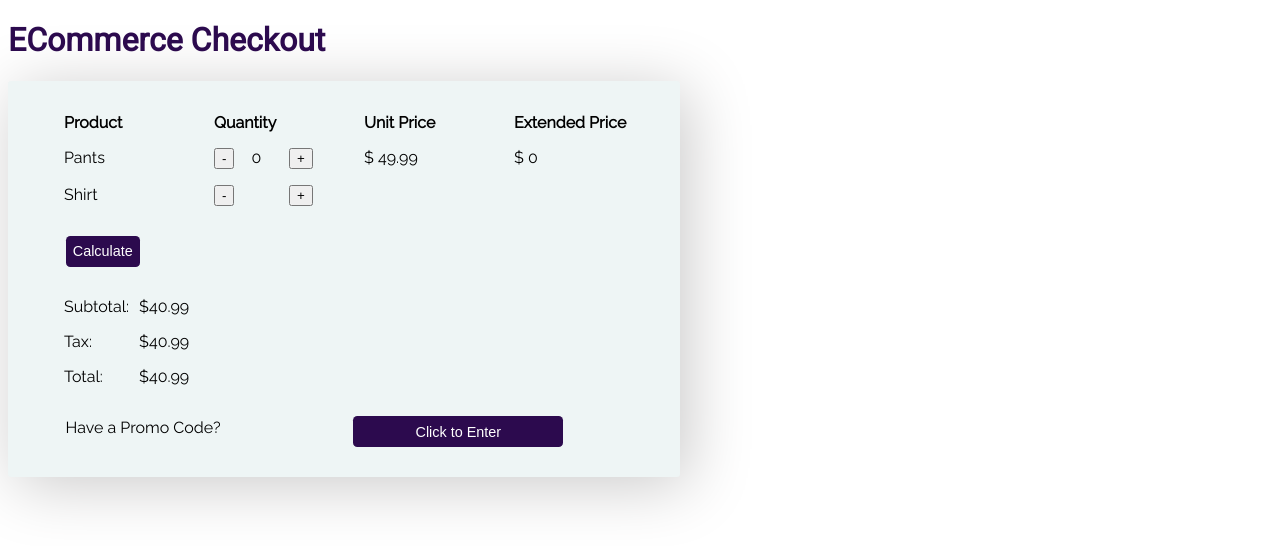
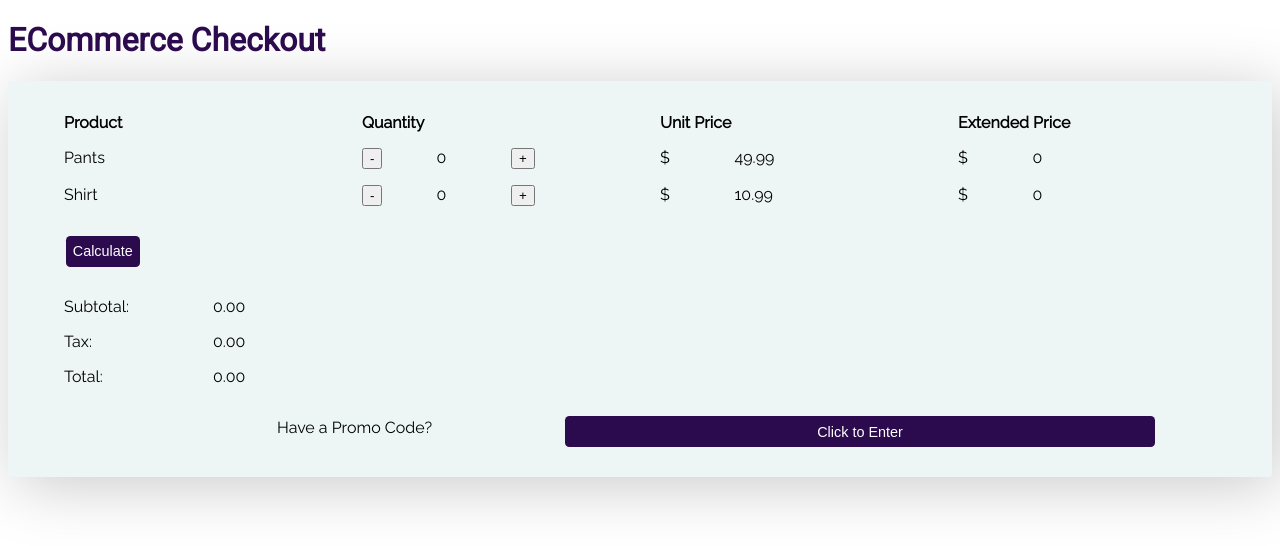
Before and after one commit to bijayagautam/eCommerce-checkout, a plain HTML site: page index.html in a window 1280 px wide. Both pictures are taken after a click on the button "Calculate". Drawn offline with Linux system fonts and the light colour scheme.

Commit message:
Updated function with calculation logic.

```diff
--- a/css/style.css
+++ b/css/style.css
@@ -13,7 +13,7 @@ body{
 }
 
 .checkout-form{
-    max-width: 10%;
+    /* max-width: 10%; */
     min-width: 40em;
     padding: 1em;
     background-color: rgb(238, 245, 245);
--- a/index.html
+++ b/index.html
@@ -30,8 +30,18 @@
                         <li><input type="button" value="+" id="addPantButton" class="add-button"></li>
                     </ul>
                 </li>
-                <label id="pantUnitPriceLabel"></label>
-                <label id="pantExtendedPriceLabel"></label>
+                <li class="productDetails">
+                    <ul class="product-details">
+                        <label id="dollarSign">$</label>
+                        <label id="pantUnitPriceLabel"></label>
+                    </ul>
+                </li>
+                <li class="productDetails">
+                    <ul class="product-details">
+                        <label id="dollarSign">$</label>
+                        <label id="pantExtendedPriceLabel"></label>
+                    </ul>
+                </li>
             </ul>
             <ul class="product-details">
                 <li>Shirt</li>
@@ -42,8 +52,18 @@
                         <li><input type="button" value="+" id="addShirtButton" class="add-button"></li>
                     </ul>
                 </li>
-                <label id="shirtUnitPriceLabel"></label>
-                <label id="shirtExtendedPriceLabel"></label>
+                <li class="productDetails">
+                    <ul class="product-details">
+                        <label id="dollarSign">$</label>
+                        <label id="shirtUnitPriceLabel"></label>
+                    </ul>
+                </li>
+                <li class="productDetails">
+                    <ul class="product-details">
+                        <label id="dollarSign">$</label>
+                        <label id="shirtExtendedPriceLabel"></label>
+                    </ul>
+                </li>
             </ul>
             <section>
                 <div class="cal-button">
@@ -52,15 +72,15 @@
                 <div class="grandDetails">
                     <ul class="total-details">
                         <li>Subtotal:</li>
-                        <label id="subtotalLabel">$40.99</label>
+                        <label id="subtotalLabel"></label>
                     </ul>
                     <ul class="total-details">
                         <li>Tax:</li>
-                        <label id="taxLabel">$40.99</label>
+                        <label id="taxLabel"></label>
                     </ul>
                     <ul class="total-details">
                         <li>Total:</li>
-                        <label id="totalLabel">$40.99</label>
+                        <label id="totalLabel"></label>
                     </ul>
                 </div>
                 <div class="promotion">
--- a/js/index.js
+++ b/js/index.js
@@ -4,12 +4,23 @@ let addPantButton = document.getElementById("addPantButton");
 let subShirtButton = document.getElementById("substractShirtButton");
 let addShirtButton = document.getElementById("addShirtButton");
 
+let calButton = document.getElementById("calculateButton");
+
 let pantQuantity = 0;
 let pantUnitPrice = 49.99;
 let extendedPrice = 0;
+
+let shirtQuantity = 0;
+let shirtUnitPrice = 10.99;
+
 document.getElementById(`pantQuantityLabel`).innerHTML = `${pantQuantity}`;
-document.getElementById(`pantUnitPriceLabel`).innerHTML = `$ ${pantUnitPrice}`;
-document.getElementById(`pantExtendedPriceLabel`).innerHTML = `$ ${extendedPrice}`;
+document.getElementById(`pantUnitPriceLabel`).innerHTML = `${pantUnitPrice}`;
+document.getElementById(`pantExtendedPriceLabel`).innerHTML = `${extendedPrice}`;
+
+document.getElementById(`shirtQuantityLabel`).innerHTML = `${shirtQuantity}`;
+document.getElementById(`shirtUnitPriceLabel`).innerHTML = `${shirtUnitPrice}`;
+document.getElementById(`shirtExtendedPriceLabel`).innerHTML = `${extendedPrice}`;
+
 
 
 function subQty(quantity){
@@ -31,27 +42,54 @@ function getPrice(price, quantity){
 
 function subPantQty(){
     let pantqty = subQty(document.getElementById(`pantQuantityLabel`).innerHTML);
+    let pantUnitPrice = 49.99;
+    let extendedPrice = getPrice(pantUnitPrice,pantqty)
     document.getElementById(`pantQuantityLabel`).innerHTML = `${pantqty}`;
+    document.getElementById(`pantUnitPriceLabel`).innerHTML = `${pantUnitPrice}`;
+    document.getElementById(`pantExtendedPriceLabel`).innerHTML = `${extendedPrice}`;
 }
 
 function addPantQty(){
     let pantqty = addQty(document.getElementById(`pantQuantityLabel`).innerHTML);
     let pantUnitPrice = 49.99;
     let extendedPrice = getPrice(pantUnitPrice,pantqty)
+
     document.getElementById(`pantQuantityLabel`).innerHTML = `${pantqty}`;
-    document.getElementById(`pantUnitPriceLabel`).innerHTML = `$ ${pantUnitPrice}`;
-    document.getElementById(`pantExtendedPriceLabel`).innerHTML = `$ ${extendedPrice}`;
+    document.getElementById(`pantUnitPriceLabel`).innerHTML = `${pantUnitPrice}`;
+    document.getElementById(`pantExtendedPriceLabel`).innerHTML = `${extendedPrice}`;
 
 }
 
 function subShirtQty(){
     let shirtqty = subQty(document.getElementById(`shirtQuantityLabel`).innerHTML);
+    let shirtUnitPrice = 10.99;
+    let extendedPrice = getPrice(shirtUnitPrice,shirtqty)
+
     document.getElementById(`shirtQuantityLabel`).innerHTML = `${shirtqty}`;
+    document.getElementById(`shirtUnitPriceLabel`).innerHTML = `${shirtUnitPrice}`;
+    document.getElementById(`shirtExtendedPriceLabel`).innerHTML = `${extendedPrice}`;
 }
 
 function addShirtQty(){
     let shirtqty = addQty(document.getElementById(`shirtQuantityLabel`).innerHTML);
+    let shirtUnitPrice = 10.99;
+    let extendedPrice = getPrice(shirtUnitPrice,shirtqty)
+
     document.getElementById(`shirtQuantityLabel`).innerHTML = `${shirtqty}`;
+    document.getElementById(`shirtUnitPriceLabel`).innerHTML = `${shirtUnitPrice}`;
+    document.getElementById(`shirtExtendedPriceLabel`).innerHTML = `${extendedPrice}`;
+}
+
+function calculateDetail(){
+    let pantExtPrice = parseFloat(document.getElementById("pantExtendedPriceLabel").innerHTML);
+    let shirtExtPrice = parseFloat(document.getElementById("shirtExtendedPriceLabel").innerHTML);
+    let result = pantExtPrice + shirtExtPrice;
+    let tax = result * 13/100;
+    let total = result + tax;
+
+    document.getElementById(`subtotalLabel`).innerHTML = `${result.toFixed(2)}`;
+    document.getElementById(`taxLabel`).innerHTML = `${tax.toFixed(2)}`;
+    document.getElementById(`totalLabel`).innerHTML = `${total.toFixed(2)}`;
 }
 
 subPantButton.addEventListener("click",subPantQty)
@@ -59,3 +97,5 @@ addPantButton.addEventListener("click",addPantQty)
 
 subShirtButton.addEventListener("click",subShirtQty)
 addShirtButton.addEventListener("click",addShirtQty)
+
+calButton.addEventListener("click",calculateDetail)
```
